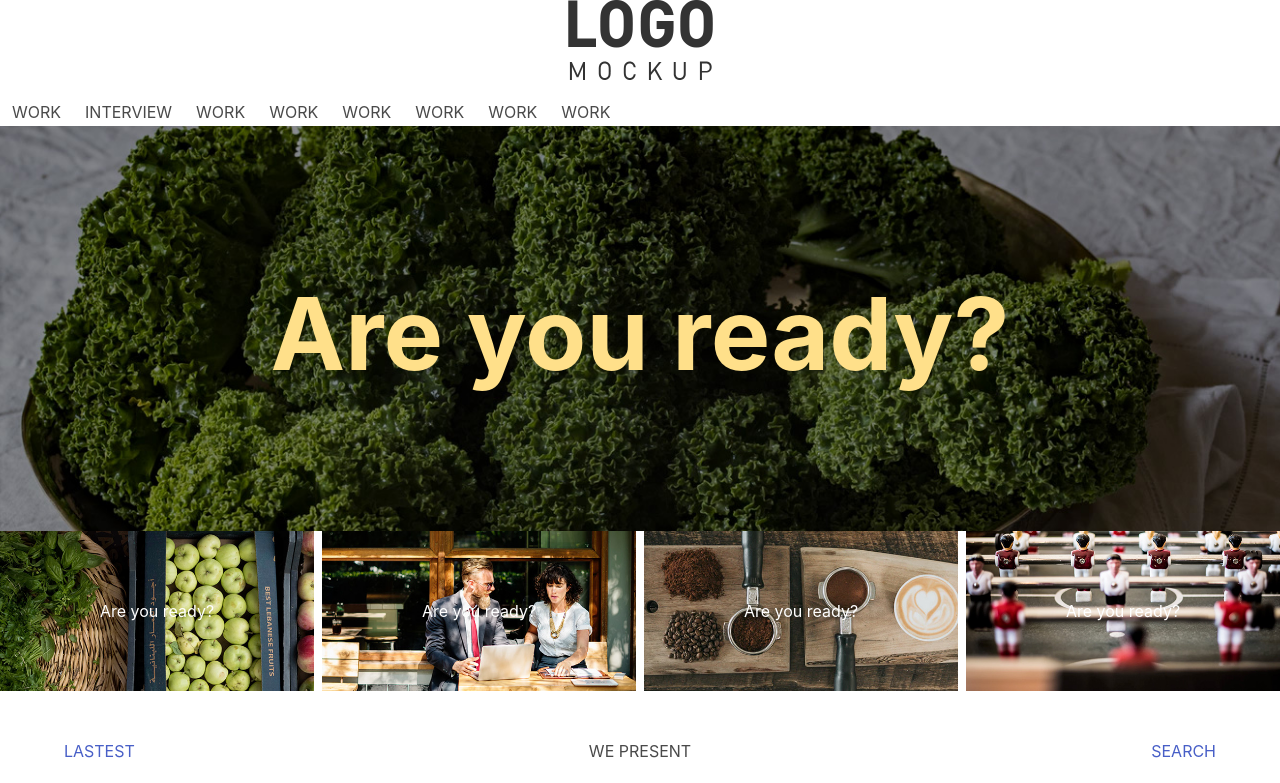
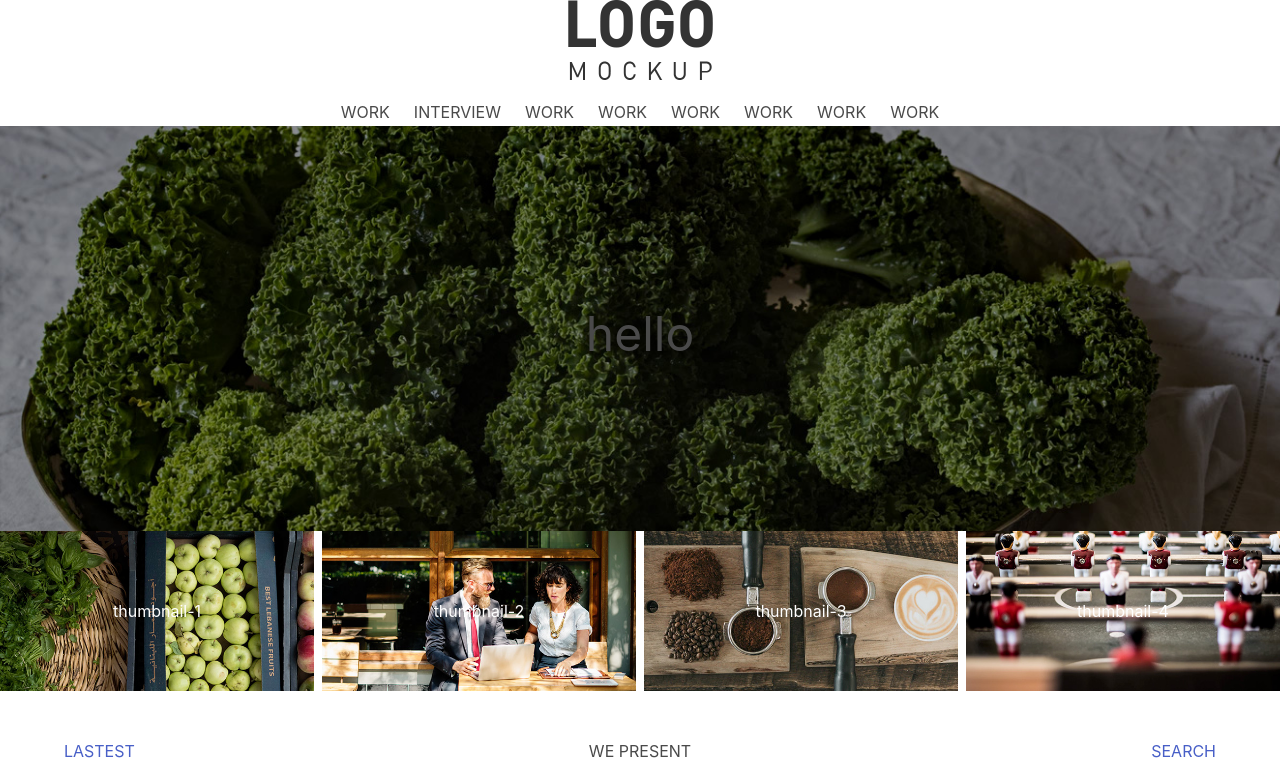
Before and after one commit to Tamayorihime/cmm221, a Node server app: page / in a window 1280 px wide. Shown: the top 783 px of the page. Run offline with Node 20, Linux system fonts and the light colour scheme; some libraries are stand-ins or nearby versions.

Commit message:
7/10/2560

```diff
--- a/controllers/home.controller.js
+++ b/controllers/home.controller.js
@@ -1,3 +1,29 @@
 exports.index = function (req, res) {
-	res.render('home.twig')
+
+	let content = {
+		highlight: {
+			url: '/assets/images/home/banner/highlight.jpg',
+			title: 'hello'
+		},
+		thumbnail: [
+		{
+			url: '/assets/images/home/banner/thumbnail-1.jpg',
+			title: 'thumbnail-1'
+		},
+		{
+			url: '/assets/images/home/banner/thumbnail-2.jpg',
+			title: 'thumbnail-2'
+		},
+		{
+			url: '/assets/images/home/banner/thumbnail-3.jpg',
+			title: 'thumbnail-3'
+		},
+		{
+			url: '/assets/images/home/banner/thumbnail-4.jpg',
+			title: 'thumbnail-4'
+		},
+	  ]
+	}
+
+	res.render('home.twig', content)
 }
--- a/package.json
+++ b/package.json
@@ -6,5 +6,8 @@
   "dependencies": {
     "express": "^4.16.1",
     "twig": "^1.10.5"
+  },
+  "scripts":{
+  	"dev": "nodemon -e js,twig server.js"
   }
 }
--- /dev/null
+++ b/static/assets/main.css
@@ -0,0 +1,3 @@
+header .navbar-tabs {
+  justify-content: center;
+}
--- a/views/home.twig
+++ b/views/home.twig
@@ -1,56 +1,32 @@
-<!DOCTYPE html>
-<html lang="en">
-<!-- lang="en"
-	คือการกำหนดภาษาหลักให้กับเว็บไซต์-->
-<head>
-	<meta charset="UTF-8">
-	<title>CMM 19</title>
-	<link rel="stylesheet" href="https://cdnjs.cloudflare.com/ajax/libs/bulma/0.5.3/css/bulma.min.css">
-	<link rel="stylesheet" href="/assets/home.css">
-</head>
-<body>
-    <header>
-      <div class="has-text-centered">
-    	<img src="/assets/images/logo.png" alt="" width="145" height="auto">
-      </div>
+   {% extends 'layout/base.twig' %}
 
-       <nav class="navbar-tabs">
-      	<a href="#" class="navbar-item">WORK</a>
-      	<a href="#" class="navbar-item">INTERVIEW</a>
-      	<a href="#" class="navbar-item">WORK</a>
-      	<a href="#" class="navbar-item">WORK</a>
-      	<a href="#" class="navbar-item">WORK</a>
-      	<a href="#" class="navbar-item">WORK</a>
-      	<a href="#" class="navbar-item">WORK</a>
-      	<a href="#" class="navbar-item">WORK</a>
-      </nav>
+   {% block stylesheet %}
+     <link rel="stylesheet" href="/assets/home.css">
+   {% endblock %}
+
+   {% block content %}
       <main>
       	<section class="banner">
       		<div class ="highlight">
       		  <div class ="columns">
-      		  	<div class="column is-size-1 has-text-weight-bold has-text-centered has-text-warning highlight-item">
-      		  	<hl>Are you ready?</hl>
-      		  	</div>
+      		  <div class="column highlight-item" style="background-image: url({{highlight.url}});">
+                  <div class="has-text-weight=bold is-size-1-desktop">
+      		  	<h1>{{ highlight.title }}</h1>
+                 </div>
+      		  </div>
       		  </div>
       		</div>
-            <div class ="thumbnail">
-            	<div class ="columns is-marginless">
-      		  		 <div class ="column thumbnail-item is-paddingless has-text-centered" style="background-image: url(/assets/images/home/banner/thumbnail-1.jpg);">
-      		  	     Are you ready?
-      		  	     </div>
 
-      		  	     <div class ="column thumbnail-item is-paddingless has-text-centered" style="background-image: url(/assets/images/home/banner/thumbnail-2.jpg);">
-                     Are you ready?
-      		  	     </div>
-
-      		  	     <div class ="column thumbnail-item is-paddingless has-text-centered" style="background-image: url(/assets/images/home/banner/thumbnail-3.jpg);">
-      		         Are you ready?
-      		  	     </div>
-
-      		  	     <div class ="column thumbnail-item is-paddingless has-text-centered" style="background-image:url(/assets/images/home/banner/thumbnail-4.jpg);">
-      		  	     Are you ready?
-      		  	     </div>
+            <div class="thumbnail">
+            <div class="columns is-marginless">
+            {% for item in thumbnail %}
+               <a href="#" class="column thumbnail-item" style="background-image:
+               url({{ item.url }});">
+               {{ item.title}}
+               </a>
+               {% endfor %}
             </div>
+         </div>
       	</section>
         <section class="section we-present">
          <div class="container">
@@ -195,7 +171,5 @@
              </a>
         </section>
       </main>
-
     </header>
-</body>
-</html>
+{% endblock %}
--- /dev/null
+++ b/views/layout/base.twig
@@ -0,0 +1,22 @@
+<!DOCTYPE html>
+<html lang="en">
+<!-- lang="en"
+	คือการกำหนดภาษาหลักให้กับเว็บไซต์-->
+<head>
+	<meta charset="UTF-8">
+	<title>CMM 19</title>
+	<link rel="stylesheet" type="text/css" href="https://cdnjs.cloudflare.com/ajax/libs/bulma/0.5.3/css/bulma.min.css">
+    <link rel="stylesheet" href="https://cdnjs.cloudflare.com/ajax/libs/bulma/0.5.3/css/bulma.min.css">
+
+    <link rel="stylesheet" href="/assets/main.css">
+    {% block stylesheet %}{% endblock %}
+</head>
+<body>
+
+	{% include 'layout/header.twig' ignore missing %}
+
+	{% block content %}
+	{% endblock %}
+
+</body>
+</html>
--- /dev/null
+++ b/views/layout/header.twig
@@ -0,0 +1,16 @@
+<header>
+      <div class="has-text-centered">
+    	<img src="/assets/images/logo.png" alt="" width="145" height="auto">
+      </div>
+
+       <nav class="navbar-tabs">
+      	<a href="#" class="navbar-item">WORK</a>
+      	<a href="#" class="navbar-item">INTERVIEW</a>
+      	<a href="#" class="navbar-item">WORK</a>
+      	<a href="#" class="navbar-item">WORK</a>
+      	<a href="#" class="navbar-item">WORK</a>
+      	<a href="#" class="navbar-item">WORK</a>
+      	<a href="#" class="navbar-item">WORK</a>
+      	<a href="#" class="navbar-item">WORK</a>
+      </nav>
+    </header>
--- /dev/null
+++ b/views/news.twig
@@ -0,0 +1,5 @@
+ {% extends 'layout/base.twig' %}
+
+ {% block content %}
+   <h1>News</h1>
+ {% endblock %}
```
Also changed, not shown: controllers/news.controller.js (+1 -16 lines), 1 other file.
